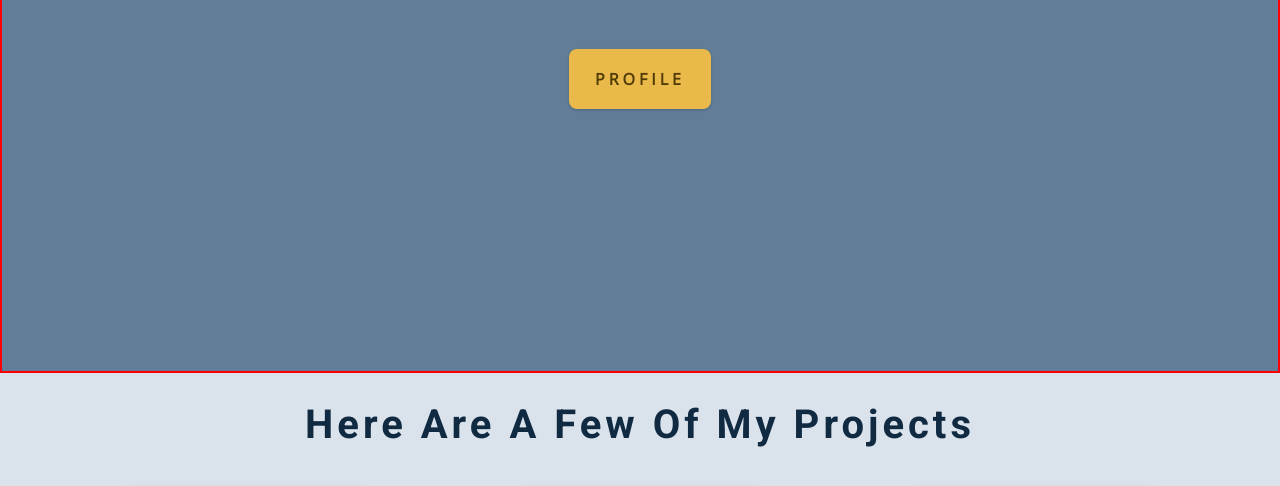
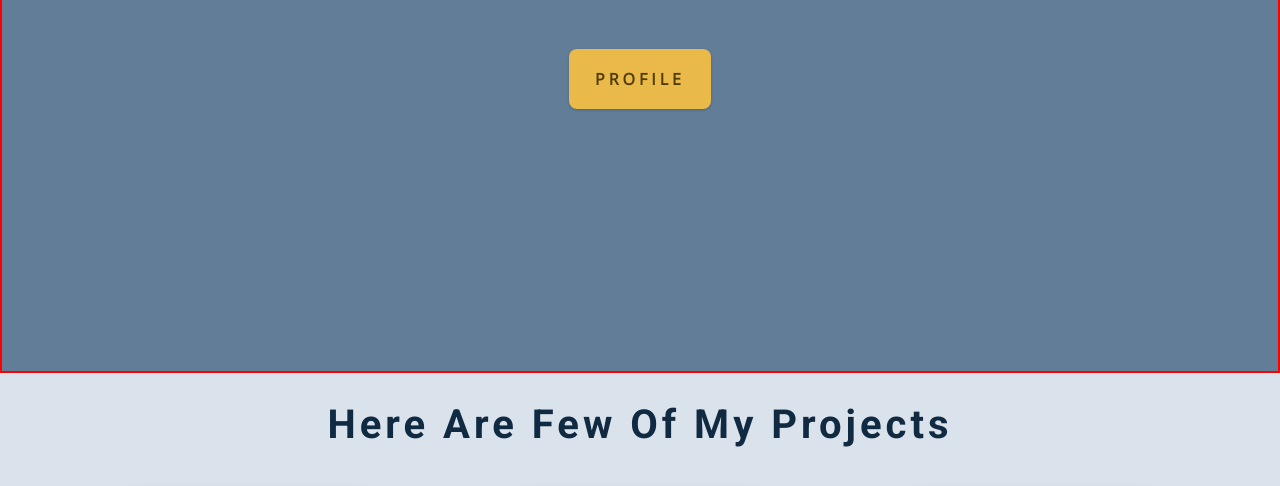
Before and after one commit to sherifAbdulrahman/portfolio, a plain HTML site: page index.html in a window 1280 px wide. Shown: the part 431-917 px from the top of the page. Drawn offline with nearby package versions, Linux system fonts and the light colour scheme.

Commit message:
heading changed to here are few of my projects

```diff
--- a/index.html
+++ b/index.html
@@ -26,7 +26,7 @@
    </header>
    <section id="projects">
 
-        <h2>here are a few of my projects</h2>
+        <h2>here are few of my projects</h2>
         <div class="section-center">
         <article class="project-tile"><div class="img-container">
             <img src="https://frice-tea-station.netlify.app/images/about-bcg.jpeg" alt="tea station">
```
